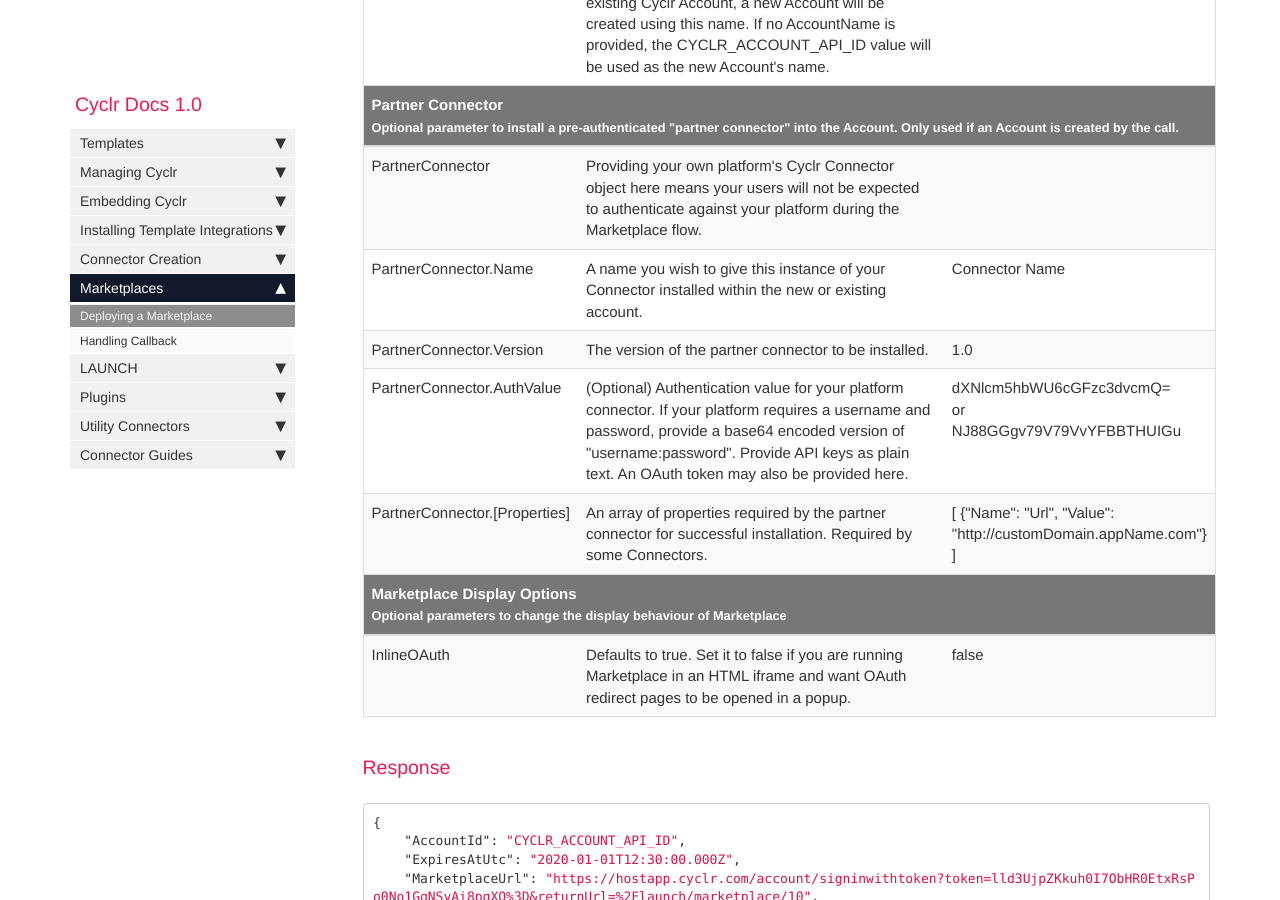
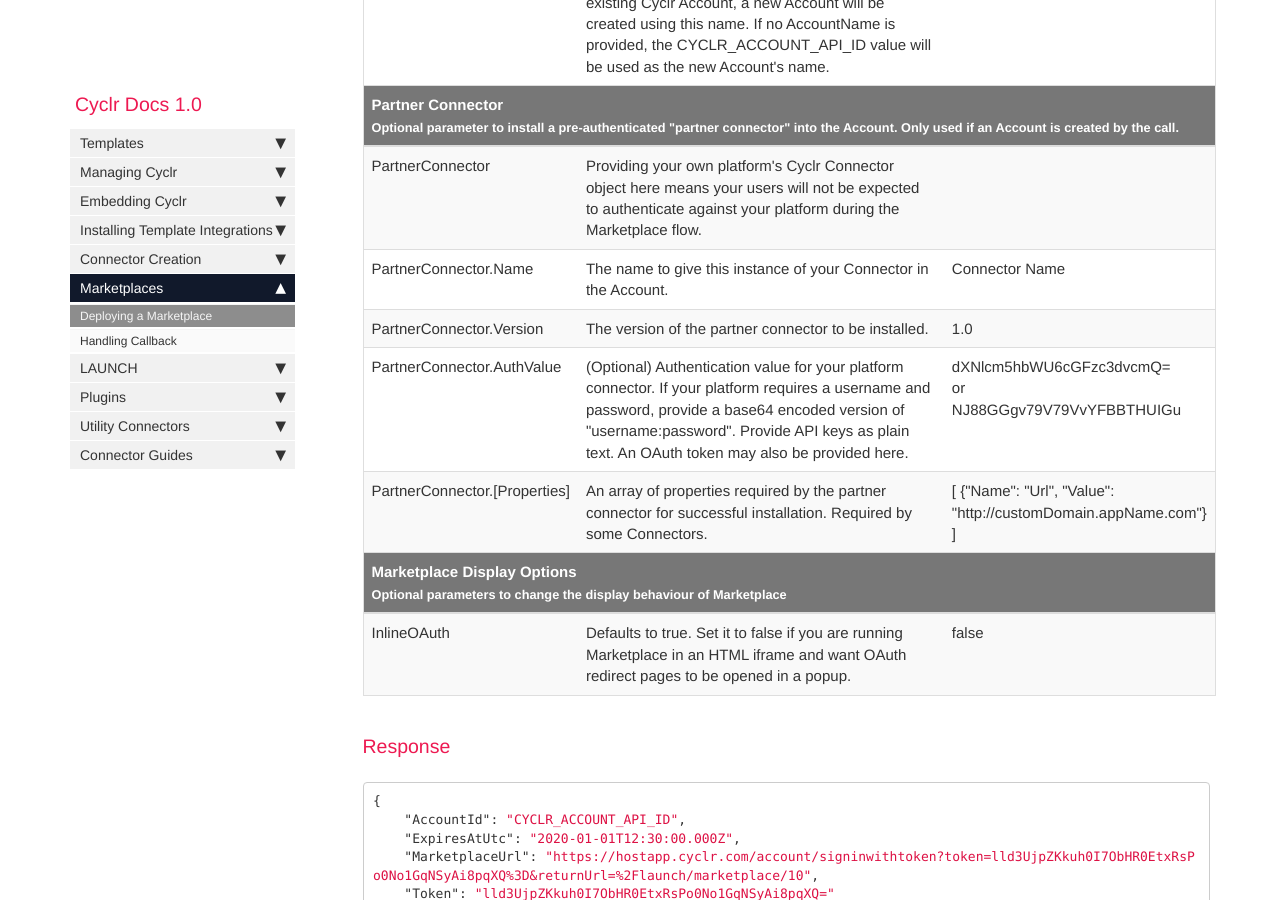
Before and after one commit to sneakysneak/docs, a Jekyll site: the page built from pages/marketplaces/marketplace-deployment.md, in a window 1280 px wide and 900 px high, scrolled down 1970 px. Built offline with Jekyll 4.4.1, drawn with Linux system fonts in a browser that asks for light colours; comment, search, counter and statistics services are not loaded; some of the changed text lies outside the part shown.

Commit message:
PartnerConnector.Name description tweak.

```diff
--- a/pages/marketplaces/marketplace-deployment.md
+++ b/pages/marketplaces/marketplace-deployment.md
@@ -78,7 +78,7 @@ When [obtaining a Cyclr API Access Token](./cyclr-api-authentication) for this c
     </tr>
     <tr>
         <td>PartnerConnector.Name</td>
-        <td>A name you wish to give this instance of your Connector installed within the new or existing account.</td>
+        <td>The name to give this instance of your Connector in the Account.</td>
         <td>Connector Name</td>
     </tr>
     <tr>
@@ -241,7 +241,7 @@ When [obtaining a Cyclr API Access Token](./cyclr-api-authentication) for this c
     </tr>
     <tr>
         <td>PartnerConnector.Name</td>
-        <td>A name you wish to give this instance of your Connector installed within the new or existing account.</td>
+        <td>The name to give this instance of your Connector in the Account.</td>
         <td>Connector Name</td>
     </tr>
     <tr>
```
